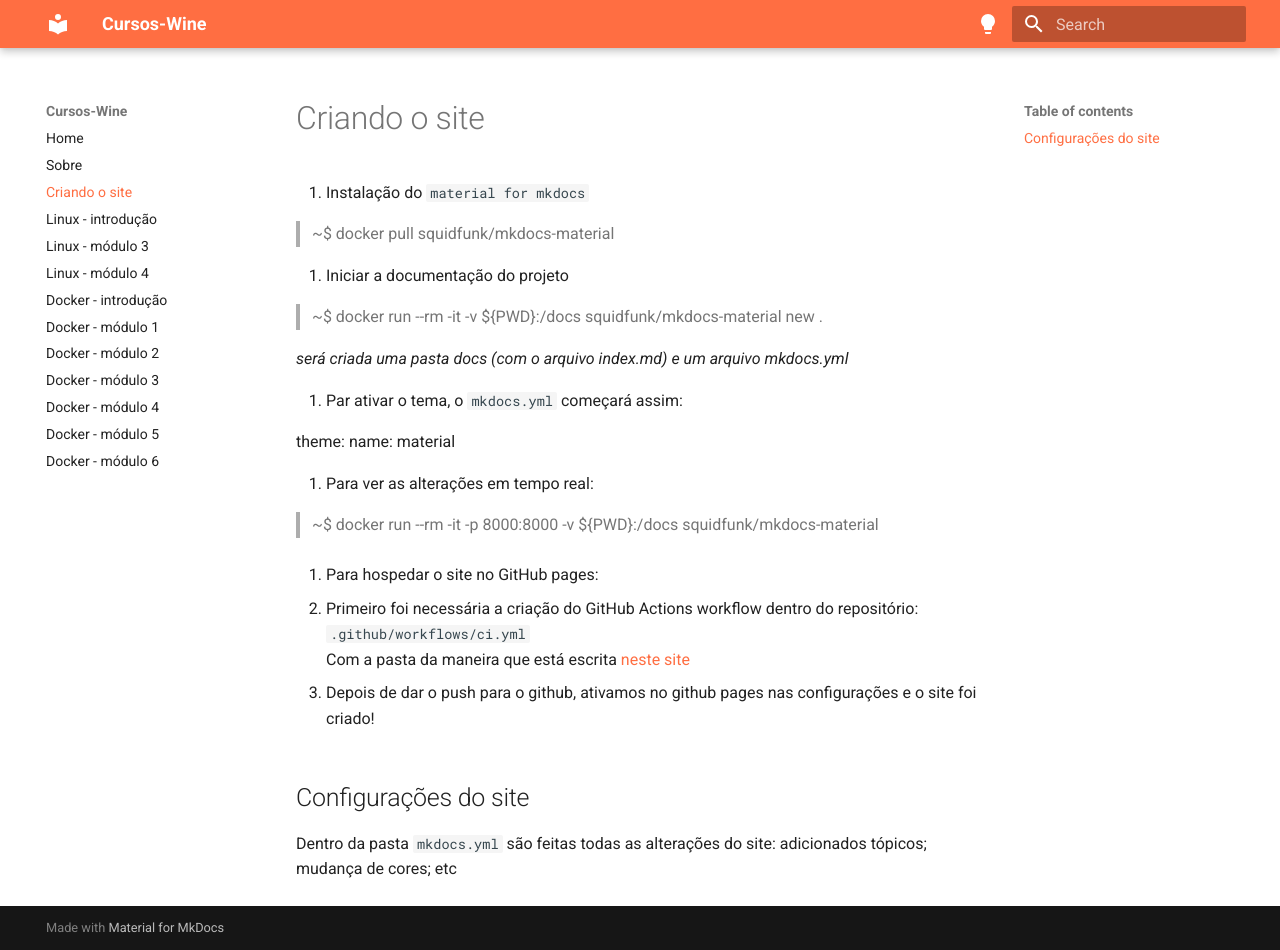
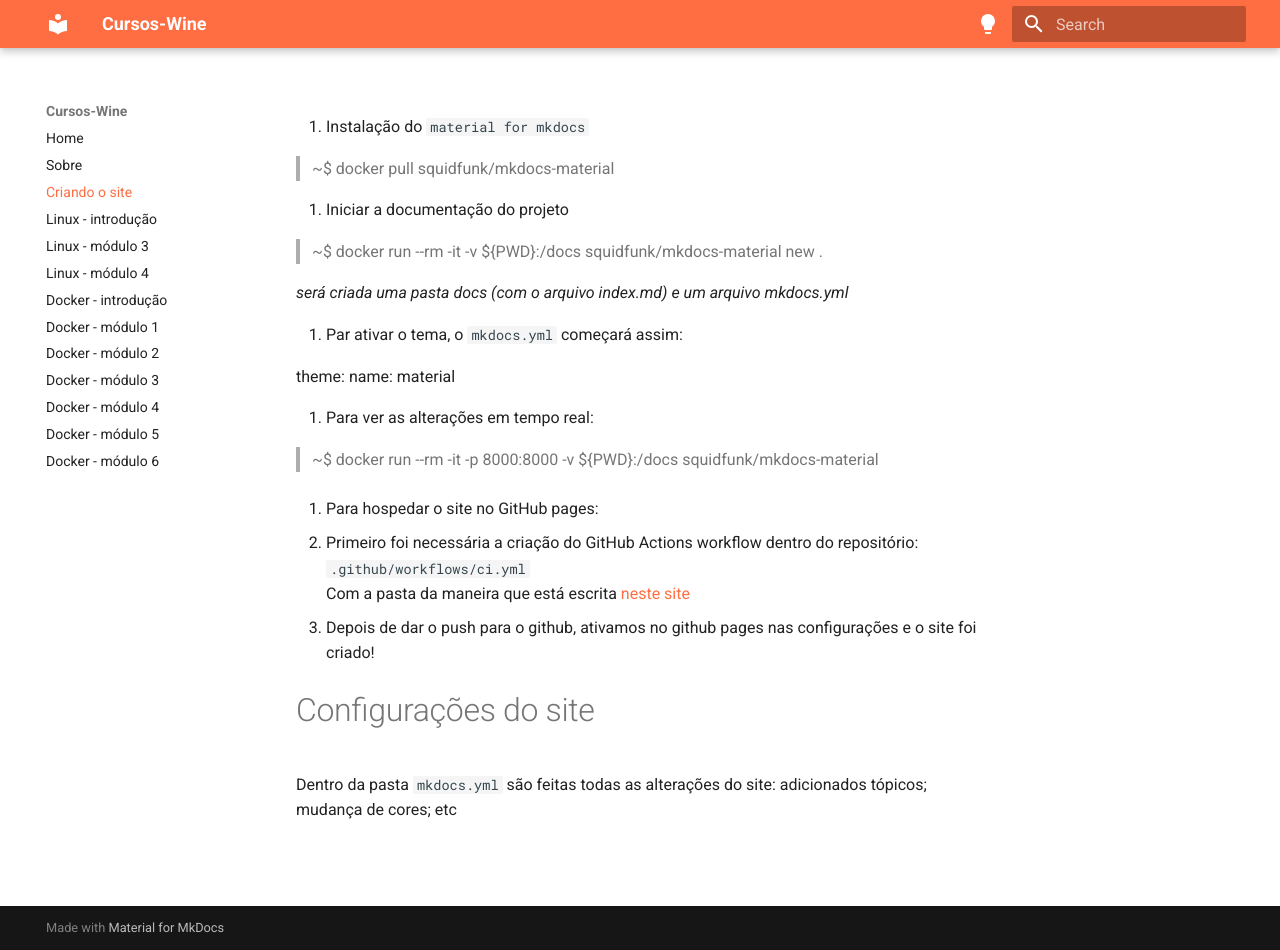
Before and after one commit to beatrizafonso/1, an MkDocs documentation site: the page built from docs/criando-o-site.md, in a window 1280 px wide and 950 px high. Built offline with MkDocs 1.6.1 and Material for MkDocs 9.7.7, drawn with Linux system fonts in a browser that asks for light colours.

Commit message:
[correção]

```diff
--- a/docs/criando-o-site.md
+++ b/docs/criando-o-site.md
@@ -25,6 +25,6 @@ Com a pasta da maneira que está escrita [neste site](https://squidfunk.github.i
 - Depois de dar o push para o github, ativamos no github pages nas configurações e o site foi criado!
 
 
-## Configurações do site
+# Configurações do site
 
 Dentro da pasta `mkdocs.yml` são feitas todas as alterações do site: adicionados tópicos; mudança de cores; etc
```
